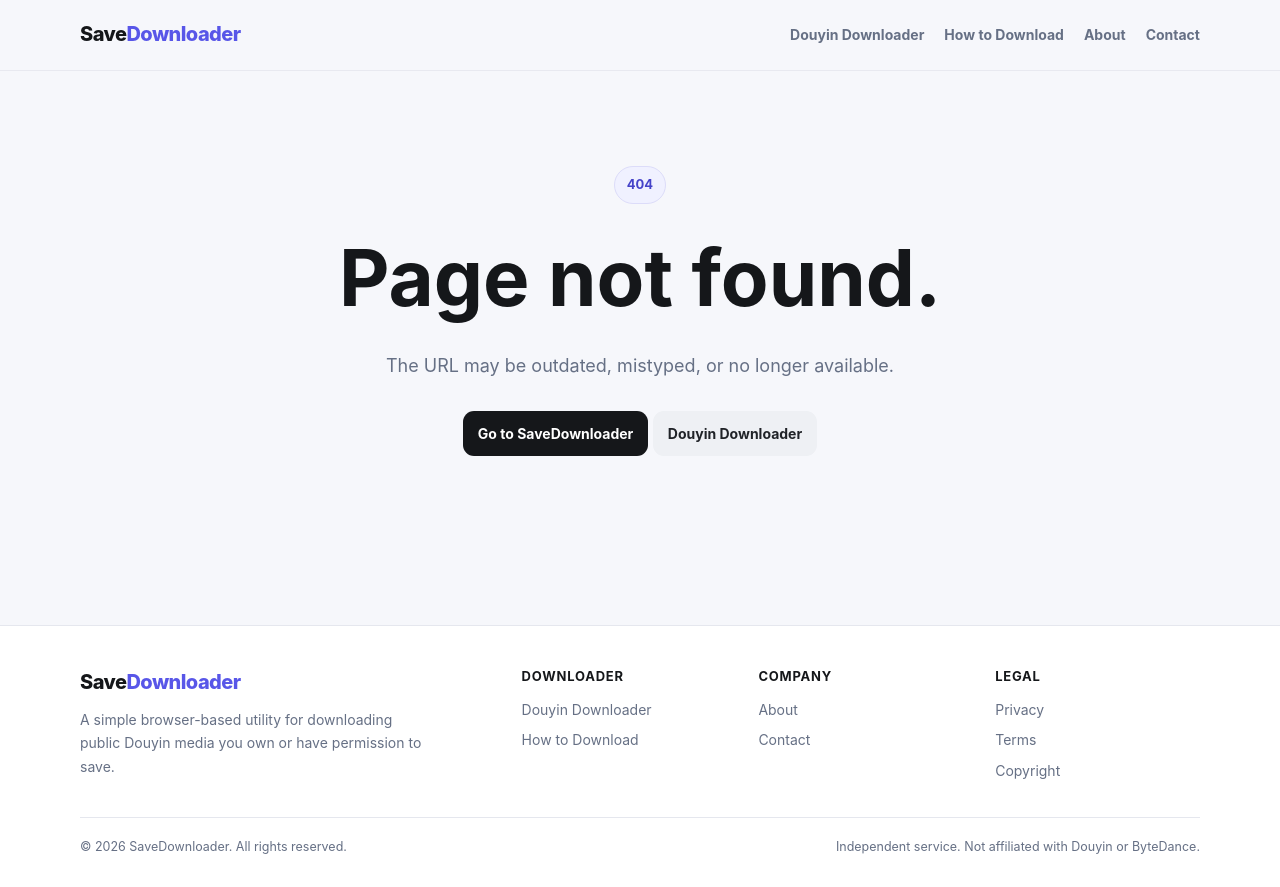
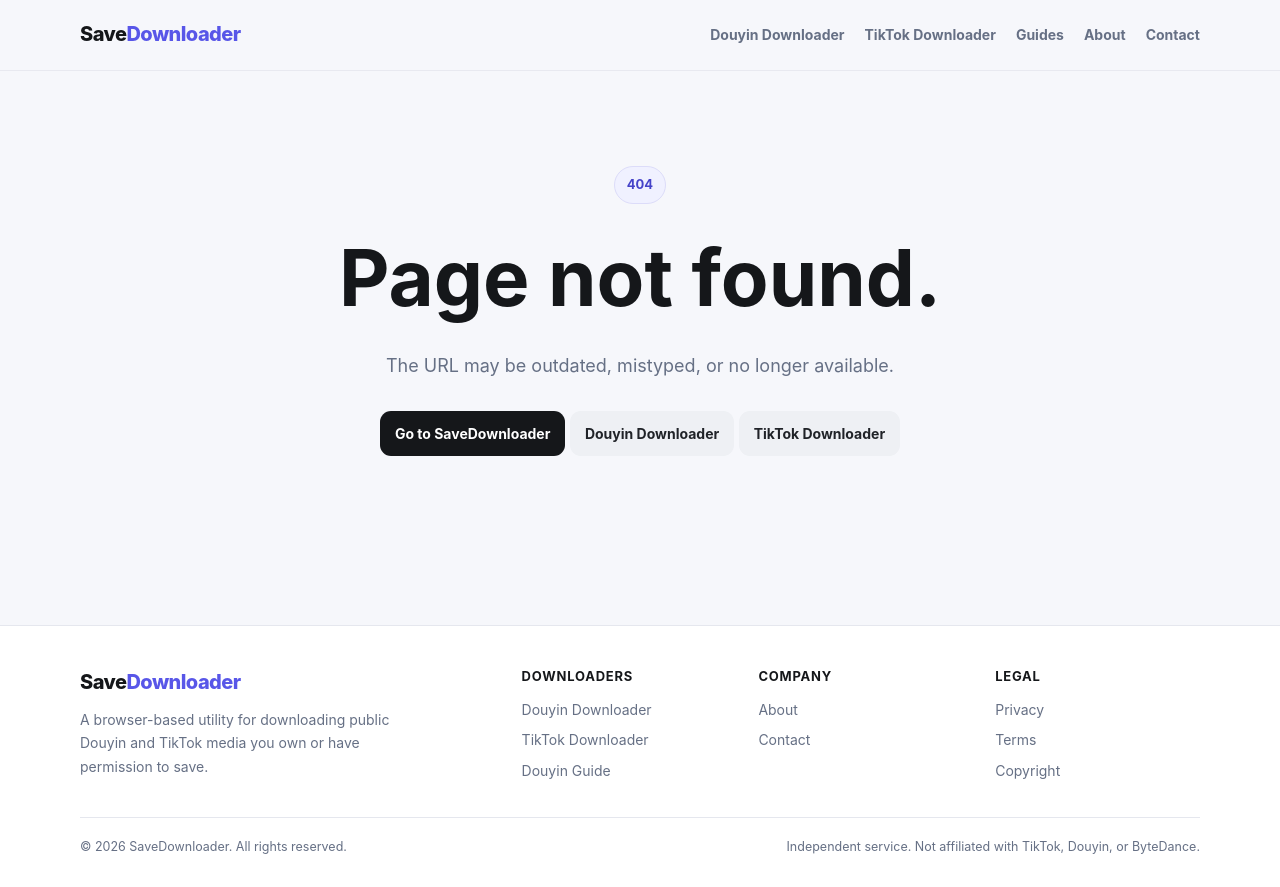
Before and after one commit to kevin4relocate/savedownloader, a website: page public/404.html in a window 1280 px wide. Drawn offline with Linux system fonts and the light colour scheme.

Commit message:
nav: add TikTok to 404 page

```diff
--- a/public/404.html
+++ b/public/404.html
@@ -14,8 +14,8 @@
 </head>
 <body>
 <a class="skip" href="#main">Skip to content</a>
-<header class="site-header"><div class="wrap nav"><a class="brand" href="/" aria-label="SaveDownloader home">Save<span>Downloader</span></a><nav class="navlinks" aria-label="Main navigation"><a href="/douyin-downloader/">Douyin Downloader</a><a href="/how-to-download-douyin-videos/">How to Download</a><a href="/about/">About</a><a href="/contact/">Contact</a></nav></div></header>
-<main id="main" class="not-found wrap"><div><span class="eyebrow">404</span><h1>Page not found.</h1><p class="hero-copy">The URL may be outdated, mistyped, or no longer available.</p><p><a class="action" href="/">Go to SaveDownloader</a> <a class="action secondary" href="/douyin-downloader/">Douyin Downloader</a></p></div></main>
-<footer class="site-footer"><div class="wrap footer-grid"><div class="footer-brand"><a class="brand" href="/">Save<span>Downloader</span></a><p>A simple browser-based utility for downloading public Douyin media you own or have permission to save.</p></div><div class="footer-col"><strong>Downloader</strong><a href="/douyin-downloader/">Douyin Downloader</a><a href="/how-to-download-douyin-videos/">How to Download</a></div><div class="footer-col"><strong>Company</strong><a href="/about/">About</a><a href="/contact/">Contact</a></div><div class="footer-col"><strong>Legal</strong><a href="/privacy/">Privacy</a><a href="/terms/">Terms</a><a href="/copyright/">Copyright</a></div></div><div class="wrap footer-bottom"><p>© 2026 SaveDownloader. All rights reserved.</p><p>Independent service. Not affiliated with Douyin or ByteDance.</p></div></footer>
+<header class="site-header"><div class="wrap nav"><a class="brand" href="/" aria-label="SaveDownloader home">Save<span>Downloader</span></a><nav class="navlinks" aria-label="Main navigation"><a href="/douyin-downloader/">Douyin Downloader</a><a href="/tiktok-downloader/">TikTok Downloader</a><a href="/how-to-download-douyin-videos/">Guides</a><a href="/about/">About</a><a href="/contact/">Contact</a></nav></div></header>
+<main id="main" class="not-found wrap"><div><span class="eyebrow">404</span><h1>Page not found.</h1><p class="hero-copy">The URL may be outdated, mistyped, or no longer available.</p><p><a class="action" href="/">Go to SaveDownloader</a> <a class="action secondary" href="/douyin-downloader/">Douyin Downloader</a> <a class="action secondary" href="/tiktok-downloader/">TikTok Downloader</a></p></div></main>
+<footer class="site-footer"><div class="wrap footer-grid"><div class="footer-brand"><a class="brand" href="/">Save<span>Downloader</span></a><p>A browser-based utility for downloading public Douyin and TikTok media you own or have permission to save.</p></div><div class="footer-col"><strong>Downloaders</strong><a href="/douyin-downloader/">Douyin Downloader</a><a href="/tiktok-downloader/">TikTok Downloader</a><a href="/how-to-download-douyin-videos/">Douyin Guide</a></div><div class="footer-col"><strong>Company</strong><a href="/about/">About</a><a href="/contact/">Contact</a></div><div class="footer-col"><strong>Legal</strong><a href="/privacy/">Privacy</a><a href="/terms/">Terms</a><a href="/copyright/">Copyright</a></div></div><div class="wrap footer-bottom"><p>© 2026 SaveDownloader. All rights reserved.</p><p>Independent service. Not affiliated with TikTok, Douyin, or ByteDance.</p></div></footer>
 </body>
 </html>
```
